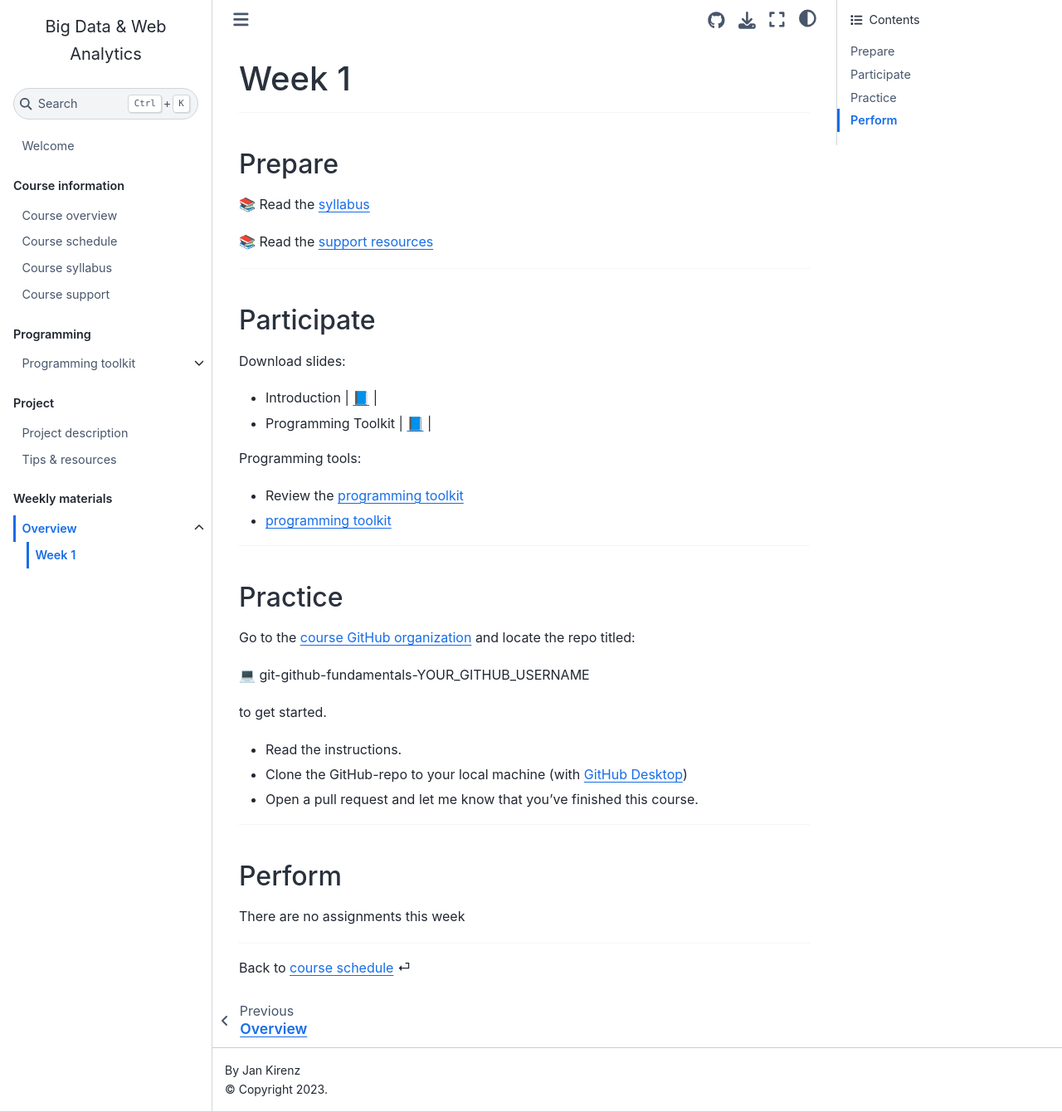
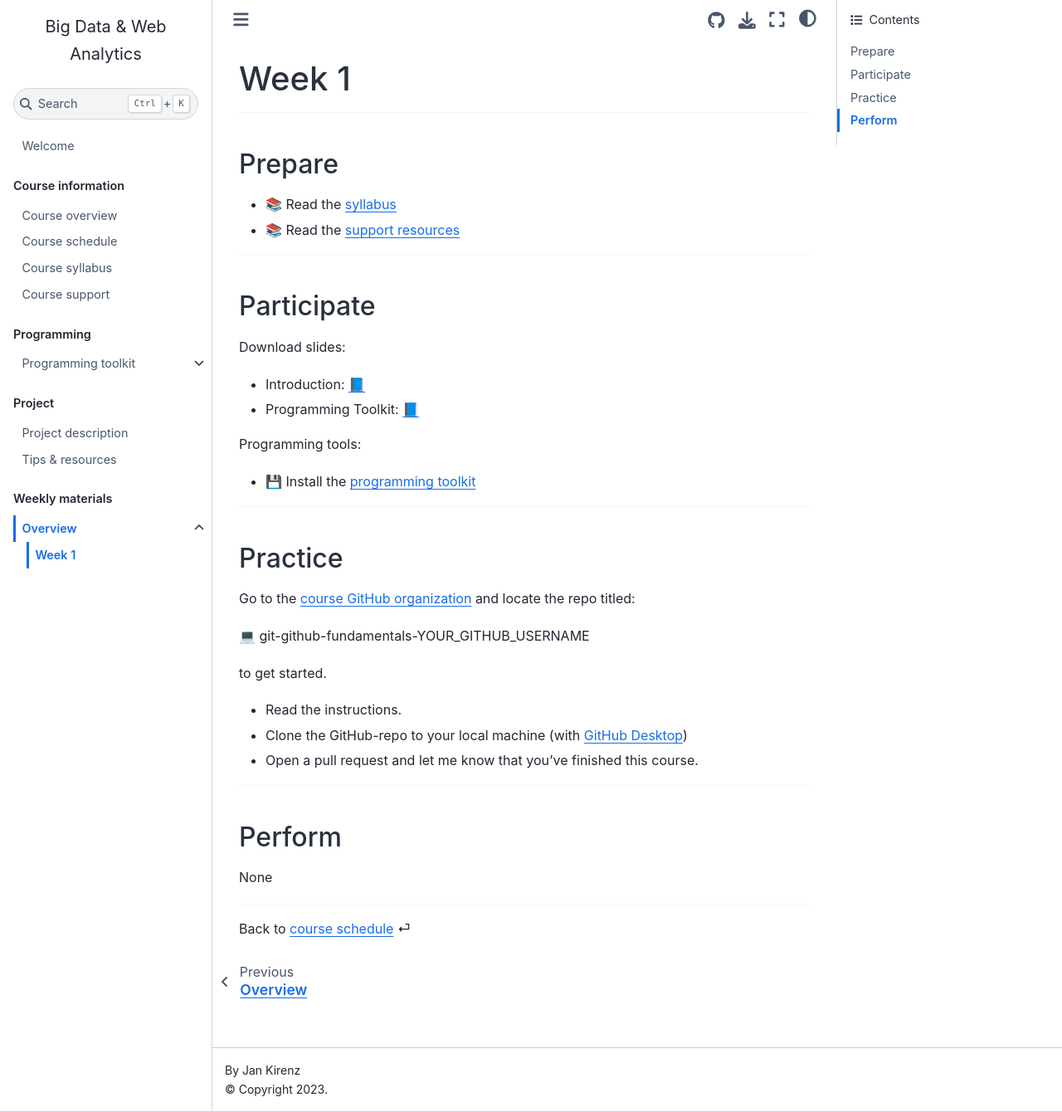
Before and after one commit to om2-ws22/website, a Jupyter Book: the page built from weeks/week1.md, in a window 1280 px wide and 1340 px high. Shown: the whole window at 83% size. Built offline with Jupyter Book 1.0.4 settings and Sphinx 7.4.7 and the Sphinx Book theme 1.1.4, drawn with Linux system fonts in a browser that asks for light colours; comment, search, counter and statistics services are not loaded.

Commit message:
Update week1.md

```diff
--- a/weeks/week1.md
+++ b/weeks/week1.md
@@ -6,9 +6,9 @@
 (prepare)=
 ## Prepare
 
-📚 Read the [syllabus](../docs/course-syllabus.md)
+- 📚 Read the [syllabus](../docs/course-syllabus.md)
 
-📚 Read the [support resources](../docs/course-support.md)
+- 📚 Read the [support resources](../docs/course-support.md)
 
 ---
 
@@ -17,16 +17,14 @@
 
 Download slides:
 
-- Introduction | [📘](https://docs.google.com/presentation/d/14mDixoFHReJhc7D3G0ooC_CZJ8R14AcjJLXqFfUmKgo/export/pdf)	|
+- Introduction: [📘](https://docs.google.com/presentation/d/14mDixoFHReJhc7D3G0ooC_CZJ8R14AcjJLXqFfUmKgo/export/pdf)
 
-- Programming Toolkit	|	[📘](https://docs.google.com/presentation/d/1AHDCyelaOumvZ9-MRLEaSGCulXvvo-hcoFRrTESQW-c/export/pdf)	|
+- Programming Toolkit:	[📘](https://docs.google.com/presentation/d/1AHDCyelaOumvZ9-MRLEaSGCulXvvo-hcoFRrTESQW-c/export/pdf)
 
 
 Programming tools:
 
-- Review the [programming toolkit](../docs/programming-toolkit.md)
-
-- [programming toolkit](../docs/programming-toolkit.md)
+- 💾 Install the [programming toolkit](../docs/programming-toolkit.md)
 
 
 ---
@@ -49,8 +47,7 @@
 (perform)=
 ## Perform
 
-There are no assignments this week
-
+None
 
 ---
 
```
